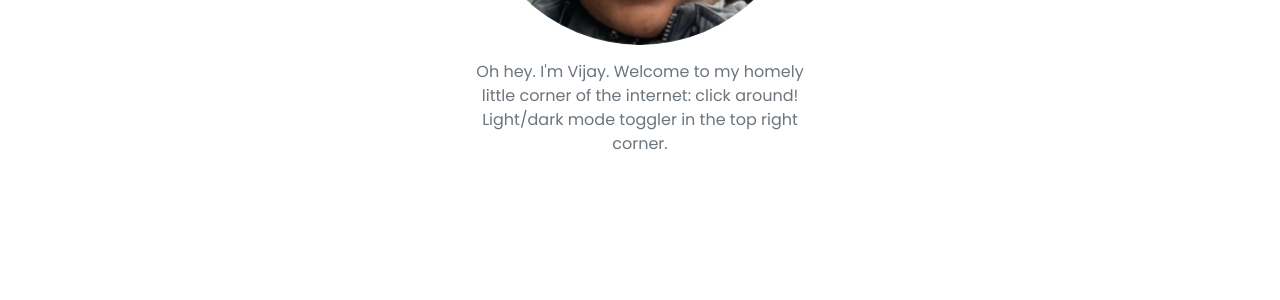
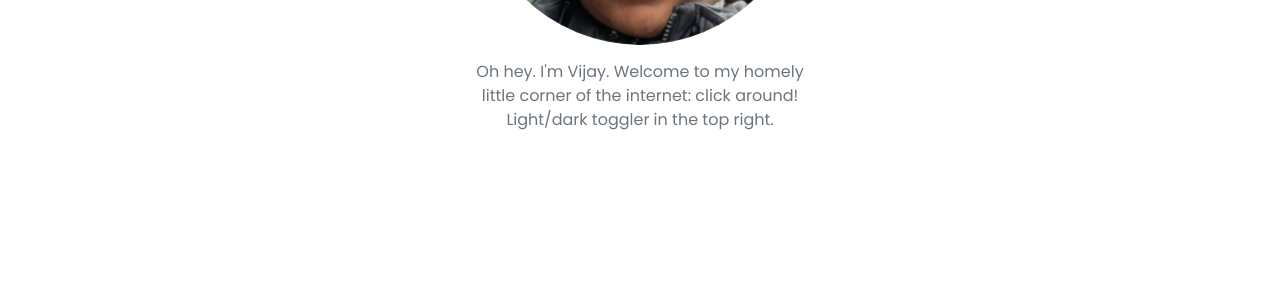
Before and after one commit to v-kaarti/v-kaarti.github.io, a Jekyll site: the page built from pages/index.md, in a window 1280 px wide. Shown: the part 451-751 px from the top of the page. Built offline with Jekyll 4.4.1, drawn with Linux system fonts in a browser that asks for light colours; nearby versions of some CDN libraries.

```diff
--- a/_config.yml
+++ b/_config.yml
@@ -1,9 +1,9 @@
 ### Site Settings ###
 title               : v-kaarti
-description         : |-
+description         : |
                       Oh hey. I'm Vijay. Welcome to my homely little corner of the internet: click around!
 
-                      Light/dark mode toggler in the top right corner.
+                      Light/dark toggler in the top right.
 baseurl             : "/"                     # Change to empty quotes if you are hosting your site at <your-username>.github.io directly
 repository          : v-kaarti/v-kaarti@github.io     # Change to <your-username>/<your-username>.github.io (or remove it if you don't need remote projects)
 remote_theme        : YoussefRaafatNasry/portfolYOU
```
